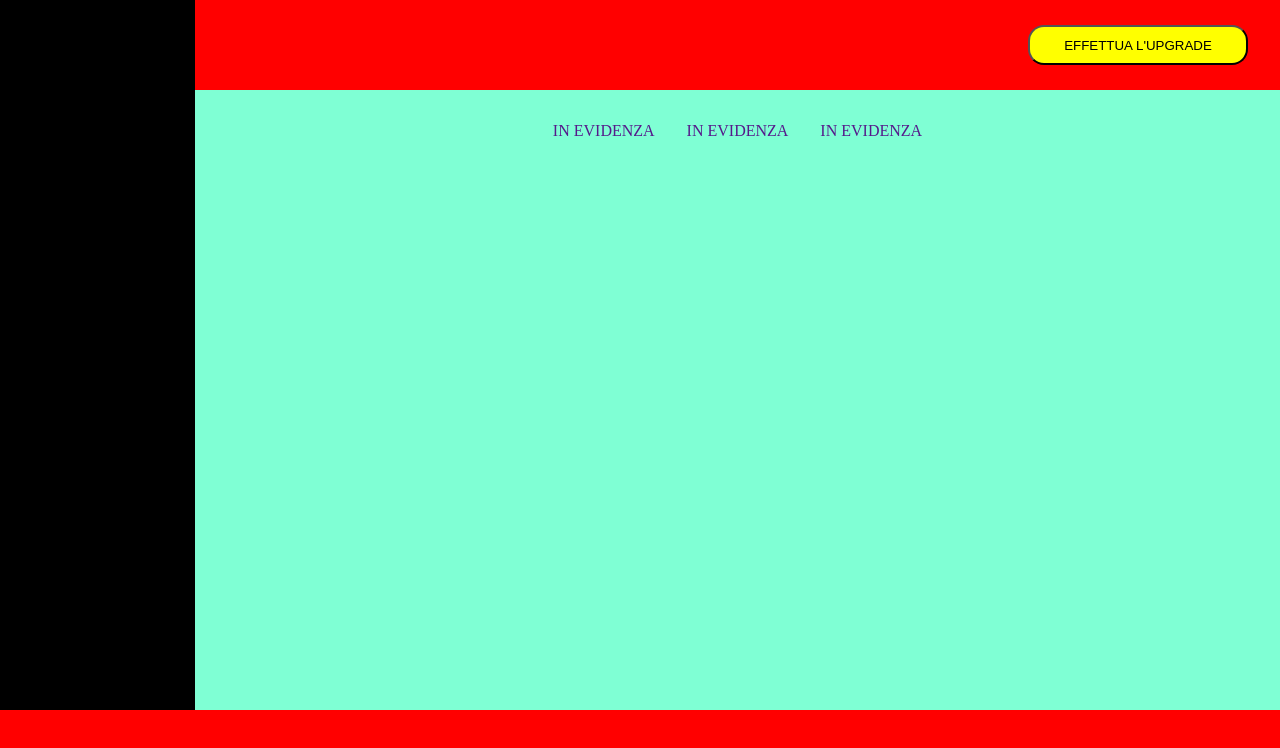
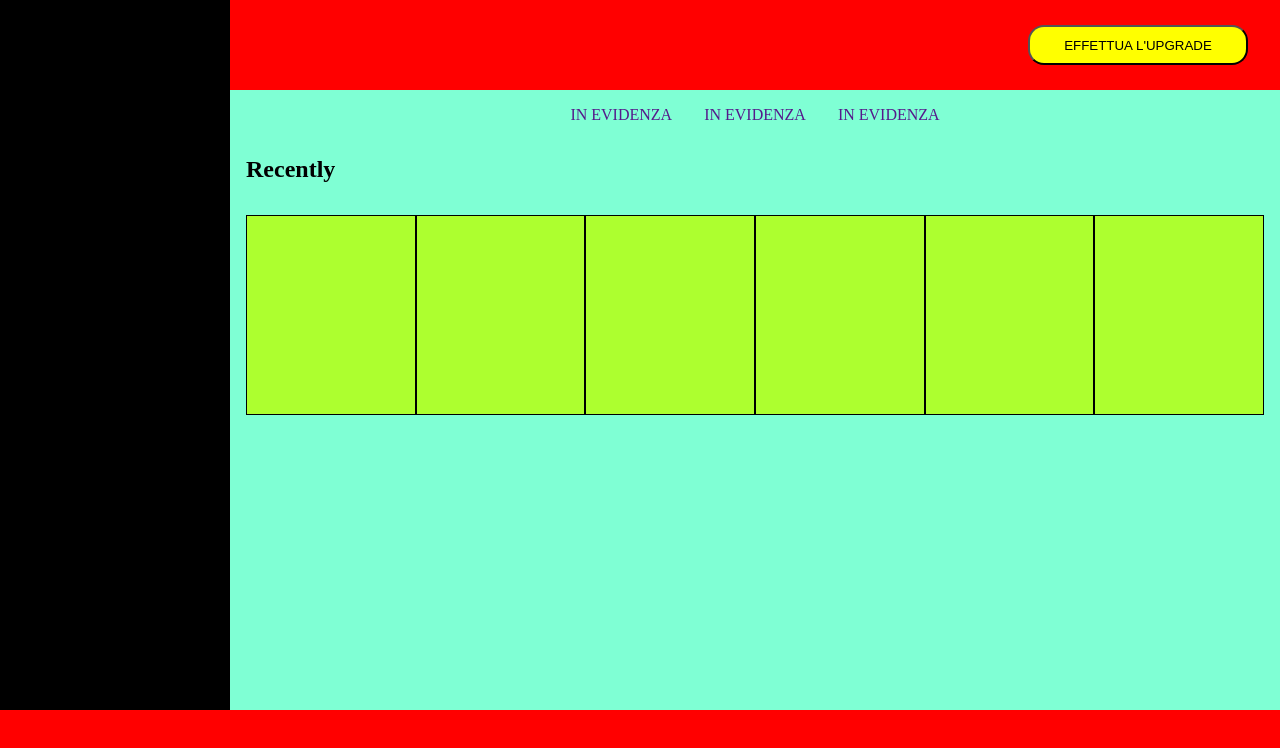
Before and after one commit to MatteoNocera/html-css-spotifyweb, a plain HTML site: page index.html in a window 1280 px wide. Drawn offline with Linux system fonts and the light colour scheme.

Commit message:
create .row and .col with rules

```diff
--- a/assets/css/style.css
+++ b/assets/css/style.css
@@ -30,11 +30,26 @@
 
 }
 
+.debug [class^="col"] {
+    height: 200px;
+    background-color: greenyellow;
+    border: 1px solid black;
+}
 
 
 /* #endregion Debug */
 
 /* #region Utilities */
+
+.row {
+    display: flex;
+    flex-wrap: wrap;
+}
+
+.col-2 {
+    width: calc(100% / 12 * 2);
+}
+
 .d_flex {
     display: flex;
 }
@@ -91,6 +106,10 @@ a {
     padding-bottom: 2rem;
 }
 
+.pb-2 {
+    padding-bottom: 2rem;
+}
+
 /* Buttons */
 
 .upgrade {
@@ -111,6 +130,7 @@ a {
     width: 230px;
     height: calc(100vh - 90px);
     background-color: var(--sptfy-black);
+    position: fixed;
 }
 
 .topbar {
@@ -125,8 +145,11 @@ a {
 }
 
 .top_site {
-    width: 100%;
+    width: calc(100% - 230px);
     height: 100%;
+    position: absolute;
+    top: 0;
+    right: 0;
 }
 
 .contents {
@@ -153,3 +176,23 @@ a {
 
 
 /* #endregion Footer */
+
+
+
+/* #region Media */
+
+@media screen and (max-width: 1200px){
+    .col-md-3 {
+        width: calc(100% / 12 * 3);
+    }
+}
+
+@media screen and (max-width: 768px){
+
+}
+
+@media screen and (max-width: 475px){
+
+}
+
+/* #endregion Media */
--- a/index.html
+++ b/index.html
@@ -21,9 +21,9 @@
                 </button>
 
             </div>
-            <div class="contents">
+            <div class="contents p-1">
                 <nav>
-                    <div class="filter py-2">
+                    <div class="filter pb-2">
                         <ul class="list_unstiled d_flex jc-center gp-2">
                             <li>
                                 <a href="">IN EVIDENZA</a>
@@ -38,6 +38,18 @@
                     </div>
                 </nav>
 
+                <h2>Recently</h2>
+
+                <div class="row py-2">
+                    <div class="col-2 col-md-3 col-6"></div>
+                    <div class="col-2 col-md-3 col-6"></div>
+                    <div class="col-2 col-md-3 col-6"></div>
+                    <div class="col-2 col-md-3 col-6"></div>
+                    <div class="col-2 col-md-3 col-6"></div>
+                    <div class="col-2 col-md-3 col-6"></div>
+
+                </div>
+
             </div>
 
         </div>
```
